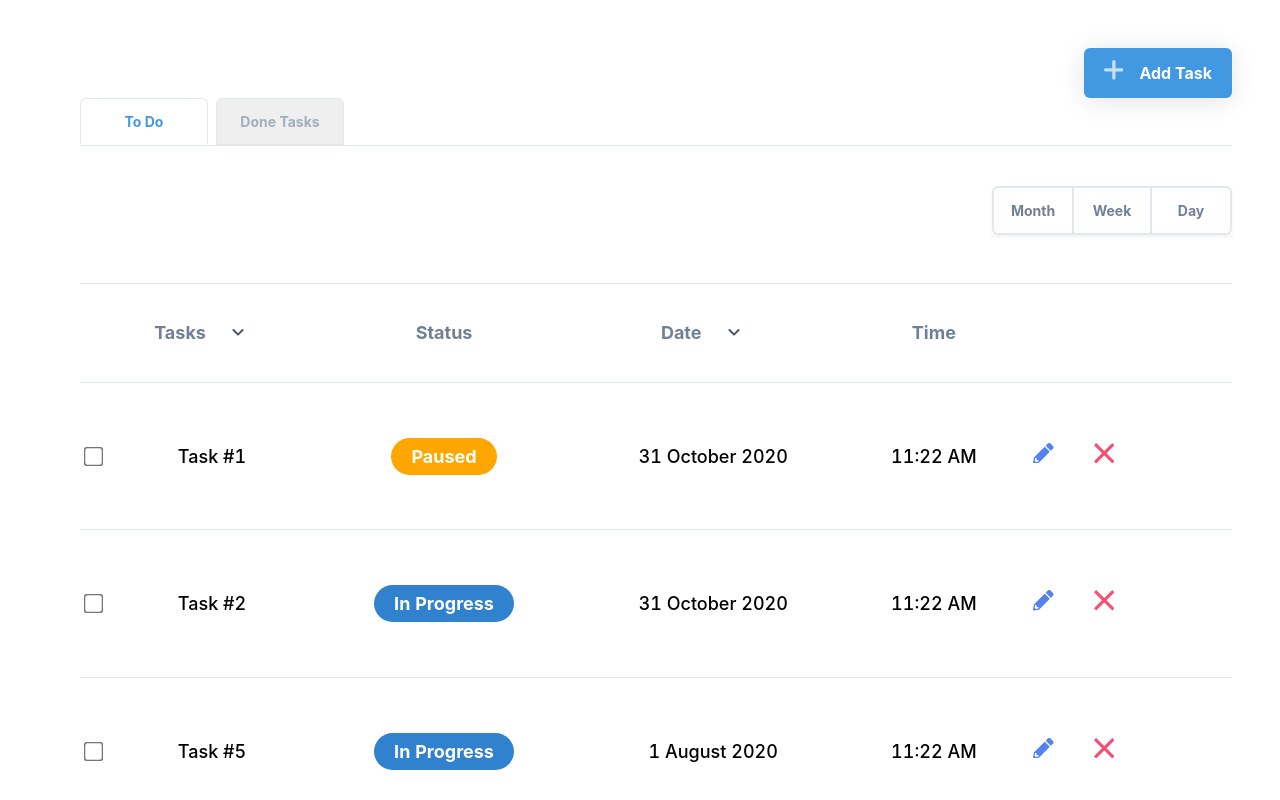
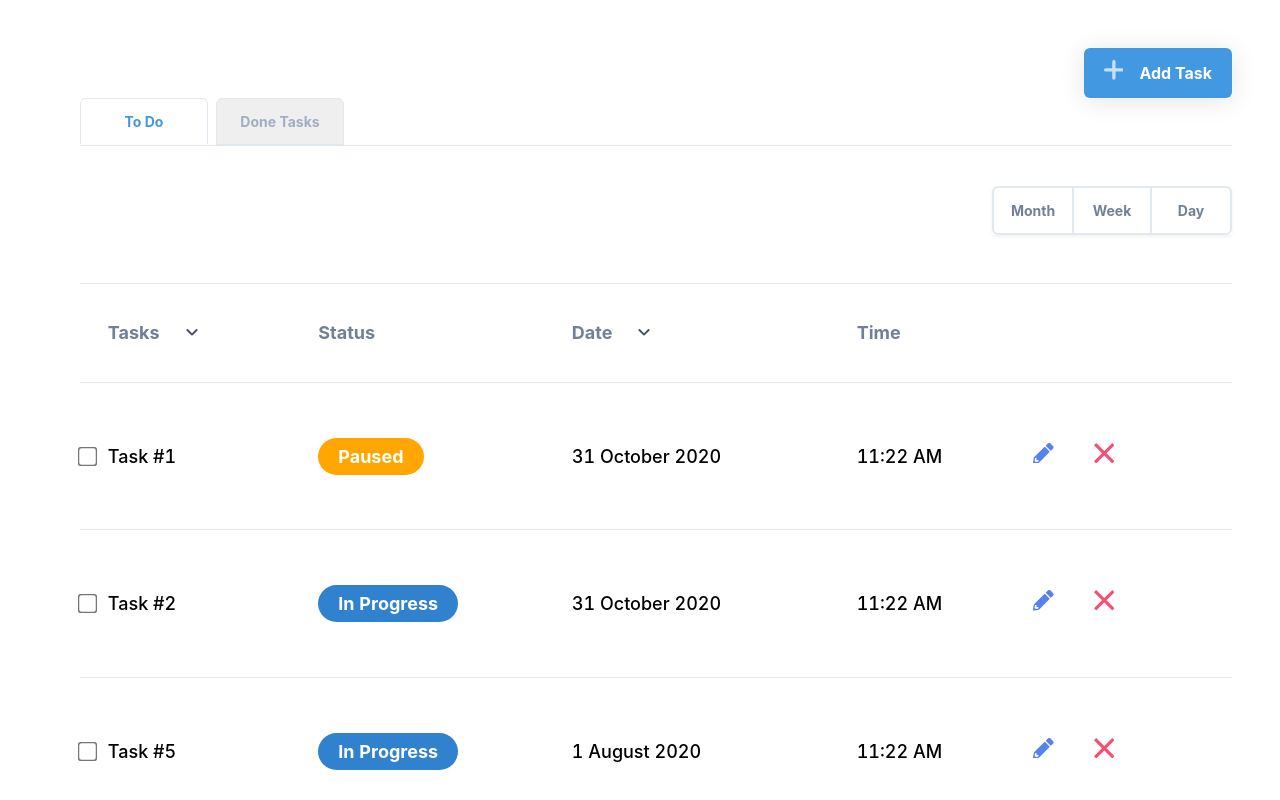
Before and after one commit to sahelhamed/todo-app, a React (Create React App) app: page / in a window 1280 px wide. Shown: the top 800 px of the page. Built offline with nearby package versions, Linux system fonts and the light colour scheme.

Commit message:
fix: content alignment in table

```diff
--- a/src/components/Table.tsx
+++ b/src/components/Table.tsx
@@ -90,7 +90,7 @@ const Table = ({ data, columns }: Props): ReactElement => {
               key={item.id}
               className="text-left text-lg py-5 border-solid border-r-0 border-l-0 border-t border-b border-gray-300 text-gray-600 font-Roboto"
             >
-              <span className="flex justify-center items-center">
+              <span className="flex items-center">
                 <span>{item.title}</span>
                 {item.isSortable && (
                   <Button
@@ -111,7 +111,7 @@ const Table = ({ data, columns }: Props): ReactElement => {
             {columns.map((columnItem: Column) => (
               <td
                 key={columnItem.id}
-                className="text-center text-lg py-12 border-b border-r-0 border-l-0 border-t-0 border-gray-300 border-solid text-black font-Roboto font-medium"
+                className="text-left text-lg py-12 border-b border-r-0 border-l-0 border-t-0 border-gray-300 border-solid text-black font-Roboto font-medium"
               >
                 {generateCell(item, columnItem)}
               </td>
```
